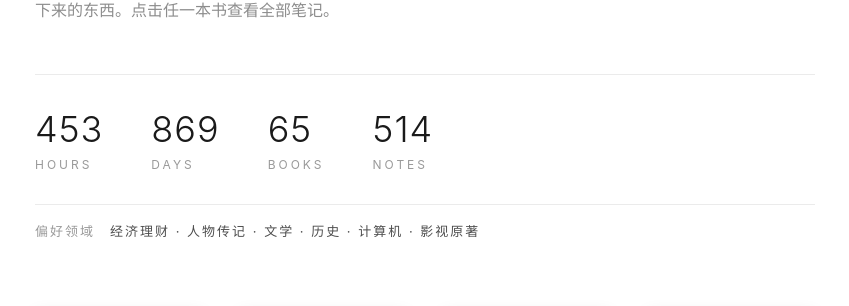
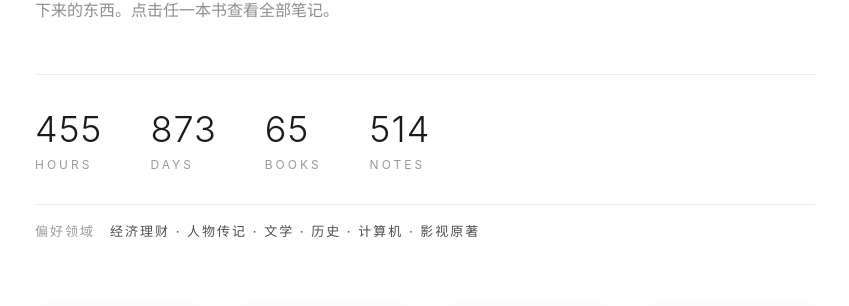
Before and after one commit to zhanjindong/yuanchu.ai, a Jekyll site: the page reading/index.html, which Jekyll copies as it is, in a window 1280 px wide and 900 px high. Shown: the part 280-586 px from the top of the window, without its empty margins (215-1064 px from the left). Built offline with Jekyll 4.4.1, drawn with Linux system fonts in a browser that asks for light colours; grey boxes are pictures that could not be loaded.

Commit message:
docs(reading): 自动同步微信读书笔记

```diff
--- a/reading/index.html
+++ b/reading/index.html
@@ -79,8 +79,8 @@
         <p class="intro">这里是我在微信读书里划下的句子，与读到某处时写下的想法。书是输入，想法才是真正留下来的东西。点击任一本书查看全部笔记。</p>
 
         <div class="stats">
-            <div class="stat"><div class="num">453</div><div class="label">Hours</div></div>
-            <div class="stat"><div class="num">869</div><div class="label">Days</div></div>
+            <div class="stat"><div class="num">455</div><div class="label">Hours</div></div>
+            <div class="stat"><div class="num">873</div><div class="label">Days</div></div>
             <div class="stat"><div class="num">65</div><div class="label">Books</div></div>
             <div class="stat"><div class="num">514</div><div class="label">Notes</div></div>
         </div>
```
